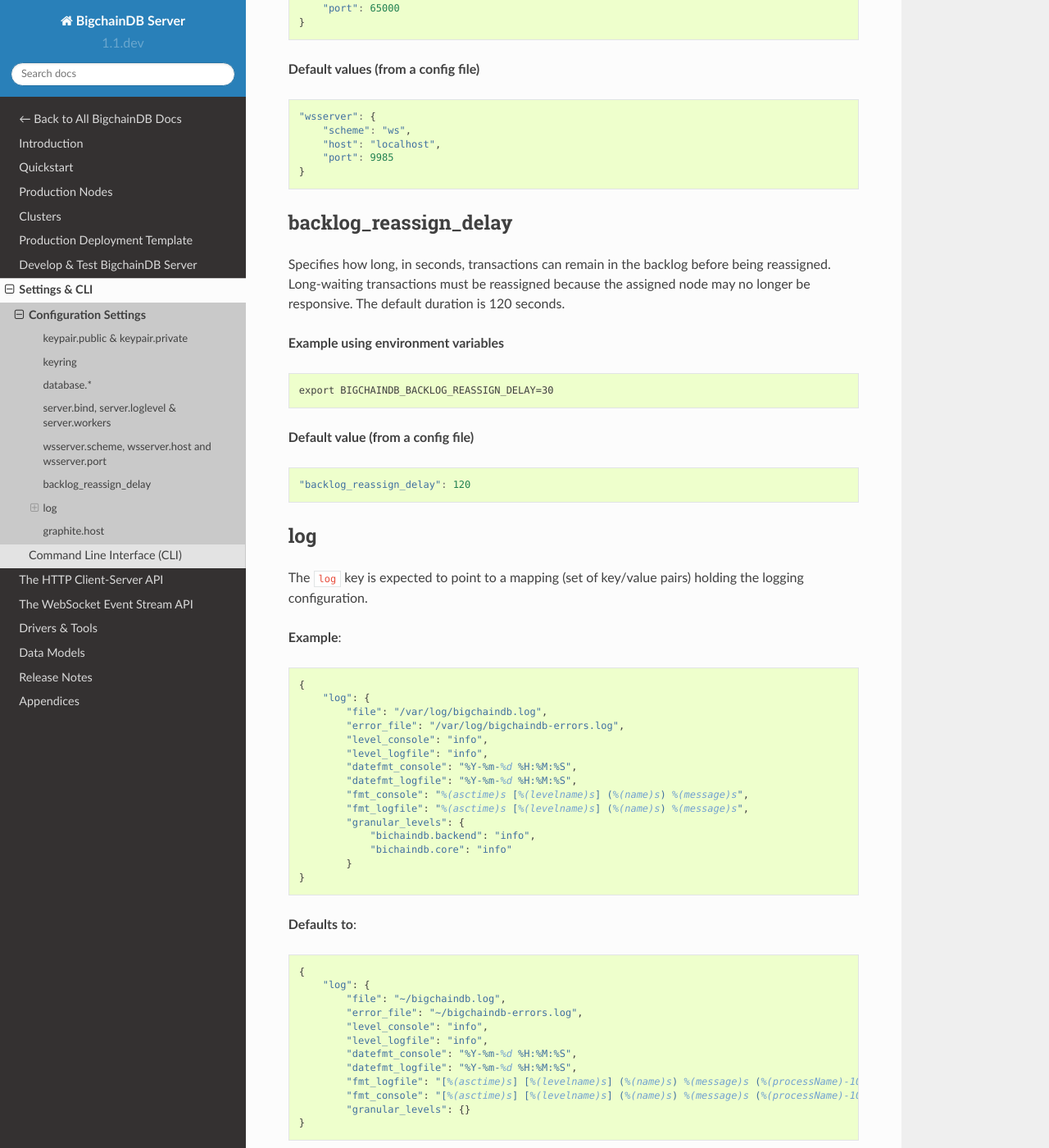
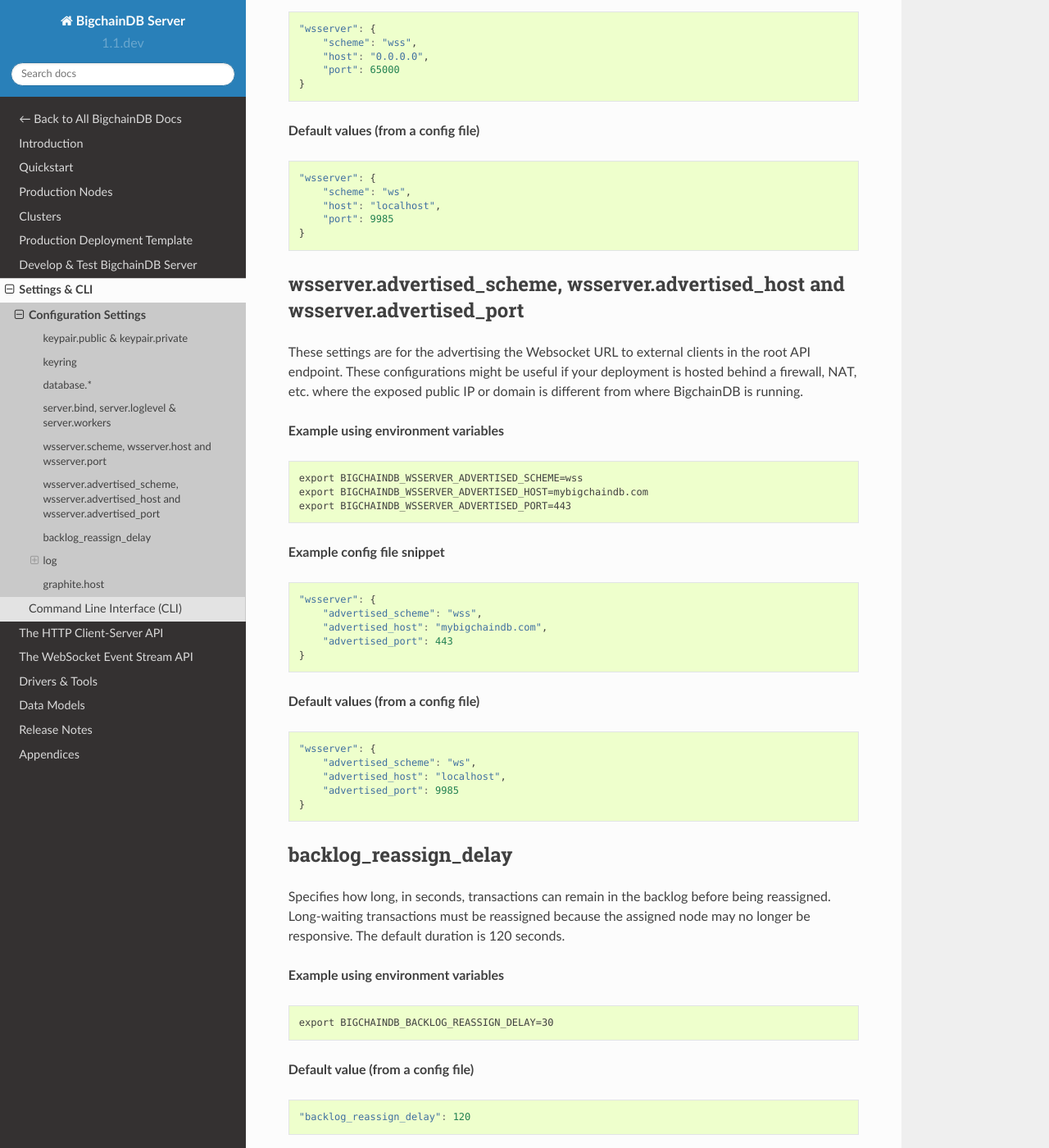
Before and after one commit to bigchaindb/bigchaindb, a Sphinx documentation site: the page built from docs/server/source/server-reference/configuration.md, in a window 1280 px wide and 1400 px high, scrolled down 5943 px. Shown: the whole window at 82% size. Built offline with Sphinx 7.4.7 and the Read the Docs theme 2.0.0, drawn with Linux system fonts in a browser that asks for light colours; pages that are not in the unit, such as notebooks, are missing from menus; some of the changed text lies outside the part shown.

Commit message:
Update docs

````diff
--- a/docs/server/source/server-reference/configuration.md
+++ b/docs/server/source/server-reference/configuration.md
@@ -24,6 +24,9 @@
 `BIGCHAINDB_WSSERVER_SCHEME`<br>
 `BIGCHAINDB_WSSERVER_HOST`<br>
 `BIGCHAINDB_WSSERVER_PORT`<br>
+`BIGCHAINDB_WSSERVER_ADVERTISED_SCHEME`<br>
+`BIGCHAINDB_WSSERVER_ADVERTISED_HOST`<br>
+`BIGCHAINDB_WSSERVER_ADVERTISED_PORT`<br>
 `BIGCHAINDB_CONFIG_PATH`<br>
 `BIGCHAINDB_BACKLOG_REASSIGN_DELAY`<br>
 `BIGCHAINDB_LOG`<br>
@@ -245,6 +248,38 @@
     "scheme": "ws",
     "host": "localhost",
     "port": 9985
+}
+```
+
+## wsserver.advertised_scheme, wsserver.advertised_host and wsserver.advertised_port
+
+These settings are for the advertising the Websocket URL to external clients in
+the root API endpoint. These configurations might be useful if your deployment
+is hosted behind a firewall, NAT, etc. where the exposed public IP or domain is
+different from where BigchainDB is running.
+
+**Example using environment variables**
+```text
+export BIGCHAINDB_WSSERVER_ADVERTISED_SCHEME=wss
+export BIGCHAINDB_WSSERVER_ADVERTISED_HOST=mybigchaindb.com
+export BIGCHAINDB_WSSERVER_ADVERTISED_PORT=443
+```
+
+**Example config file snippet**
+```js
+"wsserver": {
+    "advertised_scheme": "wss",
+    "advertised_host": "mybigchaindb.com",
+    "advertised_port": 443
+}
+```
+
+**Default values (from a config file)**
+```js
+"wsserver": {
+    "advertised_scheme": "ws",
+    "advertised_host": "localhost",
+    "advertised_port": 9985
 }
 ```
 
````
